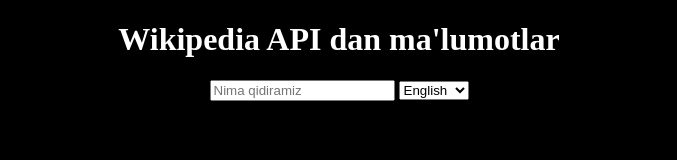
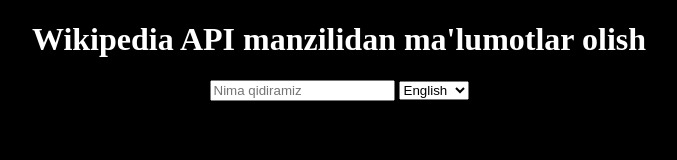
Before and after one commit to M1rzayev-web/wikipedia, a plain HTML site: page index.html in a window 1280 px wide. Shown: the whole page, without its empty margins (301-978 px from the left). Drawn offline with Linux system fonts and the light colour scheme.

Commit message:
first commit

```diff
--- a/index.html
+++ b/index.html
@@ -8,7 +8,7 @@
     <link rel="stylesheet" href="./main.css" />
   </head>
   <body>
-    <h1 id="h1">Wikipedia API dan ma'lumotlar</h1>
+    <h1 id="h1">Wikipedia API manzilidan ma'lumotlar olish</h1>
     <!-- HTML code for the search form and results container
 <form id="search-form">
   <input type="text" id="search-input" placeholder="Search...">
```
